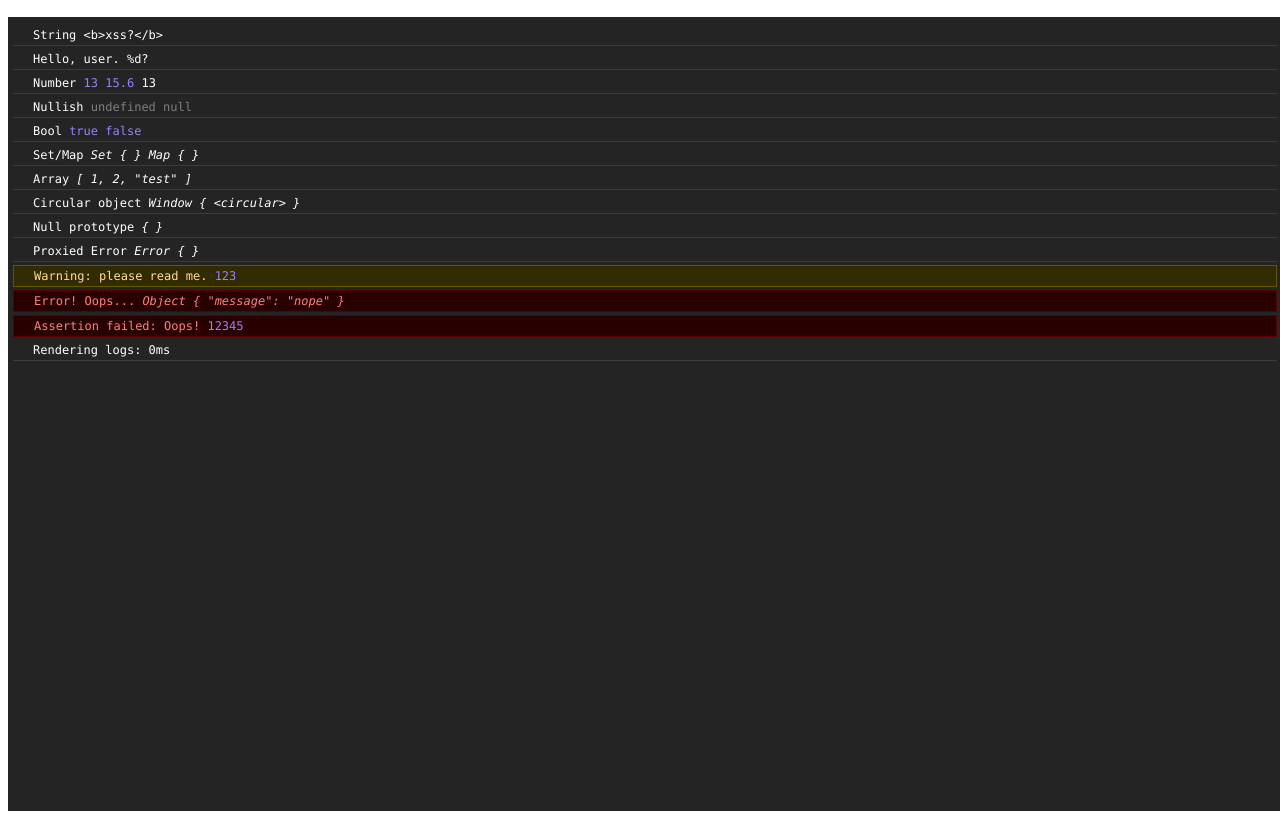
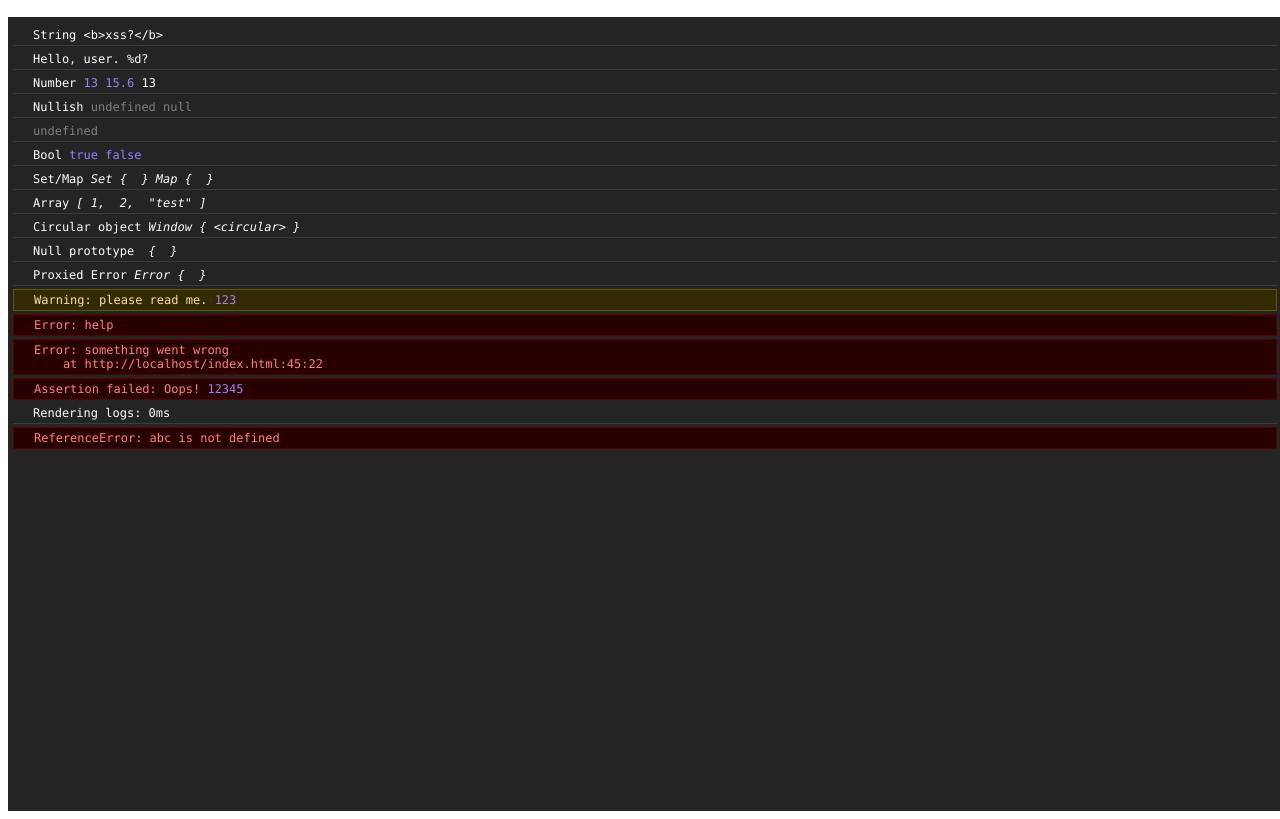
Before and after one commit to y21/embedded-console, a plain HTML site: page index.html in a window 1280 px wide. Shown: the part 32-851 px from the top of the page. Drawn offline with Linux system fonts and the light colour scheme.

Commit message:
handle error objects properly

```diff
--- a/console.js
+++ b/console.js
@@ -1,5 +1,8 @@
-const TAG_REGEX = /[<>]/g,
-  PLACEHOLDER_REGEX = /%[oOdisf]/g;
+const placeholders = new Set([
+  'o', 'O', 'd', 'i', 's', 'f'
+]);
+
+const NEWLINE_REGEX = /\n/g;
 
 const is = {
   nullish(value) {
@@ -22,6 +25,9 @@ const is = {
   },
   array(value) {
     return Array.isArray(value);
+  },
+  error(value) {
+    return value instanceof Error;
   }
 };
 
@@ -35,21 +41,41 @@ function tryStringify(value, maxLen = 32) {
 
     const substr = strippedStr.length > maxLen ? strippedStr.substr(0, 32) + '...' : strippedStr;
 
-    return substr;
+    return substr.replace(NEWLINE_REGEX, '');
   } catch {
     return '<circular>';
   }
 }
 
 function escapeHtml(value) {
-  return value.replace(TAG_REGEX, (match) => {
-    if (match === '<') return '&lt;';
-    else return '&gt;';
-  });
+  let result = '';
+  for (let i = 0; i < value.length; ++i) {
+    const char = value[i];
+
+    switch (char) {
+      case '<':
+        result += '&lt;';
+        break;
+      case '>':
+        result += '&gt;';
+        break;
+      case ' ':
+        result += '&nbsp;';
+        break;
+      case '\n':
+        result += '<br />';
+        break;
+      default:
+        result += char;
+        break;
+    }
+  }
+  return result;
 }
 
 function valueToClass(value) {
   if (is.nullish(value)) return 'ec-nullish';
+  else if (is.error(value)) return 'ec-string';
   else if (is.number(value) || is.bool(value)) return 'ec-numeric';
   else if (is.strictObject(value) || is.array(value)) return 'ec-object';
   else return 'ec-string';
@@ -57,6 +83,7 @@ function valueToClass(value) {
 
 function formatValue(value) {
   if (is.string(value)) return value;
+  else if (is.error(value)) return String(value);
   else if (is.strictObject(value)) return `${value?.constructor?.name ?? ''} { ${tryStringify(value)} }`;
   else if (is.array(value)) return `[ ${tryStringify(value)} ]`;
   else return String(value);
@@ -84,12 +111,17 @@ class EmbeddedConsole {
   _formatString(...data) {
     const [initial] = data;
     if (typeof initial === 'string') {
-      let idx = 0;
+      let idx = 0,
+        res = '';
 
+      for (let i = 0; i < initial.length; ++i) {
+        const char = initial[i];
+        if (placeholders.has(char) && initial[i - 1] === '%') res += data[++idx] ?? `%${char}`;
+        else if (char === '%') continue;
+        else res += char;
+      }
 
-      data[0] = initial.replace(PLACEHOLDER_REGEX, (match) => {
-        return data[++idx] ?? match;
-      });
+      data[0] = res;
       data.splice(1, idx);
     }
 
--- a/index.html
+++ b/index.html
@@ -16,7 +16,6 @@
     <!-- Include JavaScript file -->
     <script src="console.js"></script>
     <script>
-        {
             // Get element (<div id="console"></div>)
             const element = document.getElementById('console');
 
@@ -33,6 +32,7 @@
 
             ec.log('Number', 13, 15.6, BigInt(13));
             ec.log('Nullish', undefined, null);
+            ec.log(undefined);
             ec.log('Bool', true, false);
             ec.log('Set/Map', new Set(), new Map());
             ec.log('Array', [1, 2, 'test']);
@@ -40,13 +40,16 @@
             ec.log('Null prototype', Object.create(null));
             ec.log('Proxied Error', new Proxy(Error.prototype, {}));
             ec.warn('Warning: please read me.', 123);
-            ec.error('Error! Oops...', { message: 'nope' });
+            ec.error(new Error('help'));
+
+            ec.error(new Error('something went wrong').stack);
 
             ec.assert(true, 'All good');
 
             ec.assert(0 /* 0 = falsy */, 'Oops!', 12345)
 
             ec.timeEnd('Rendering logs');
-        }
+
+            ec.error(new ReferenceError('abc is not defined'));
     </script>
 </html>
```
